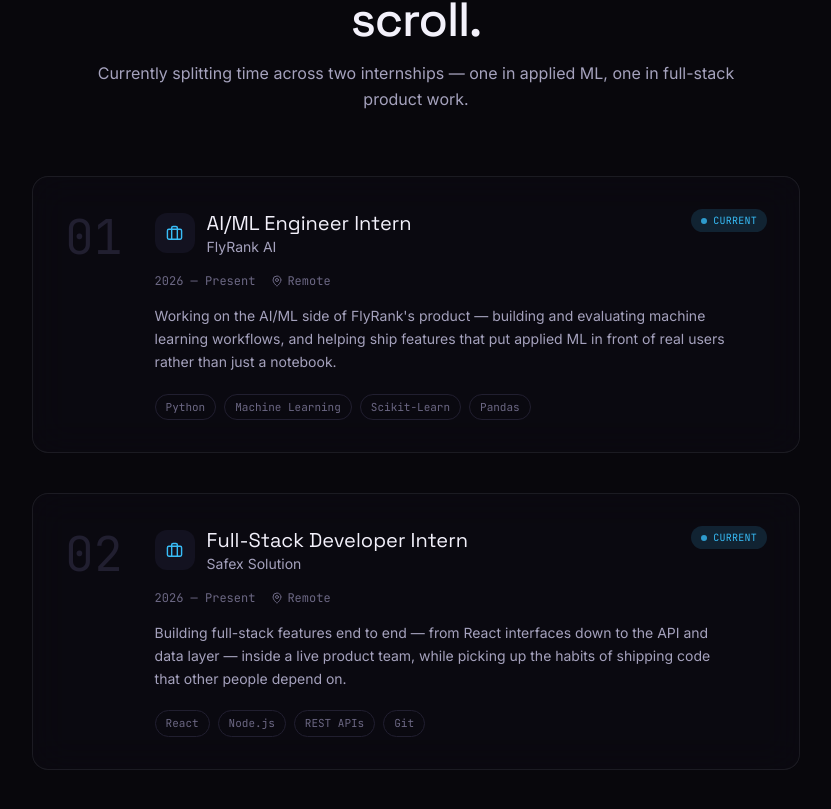
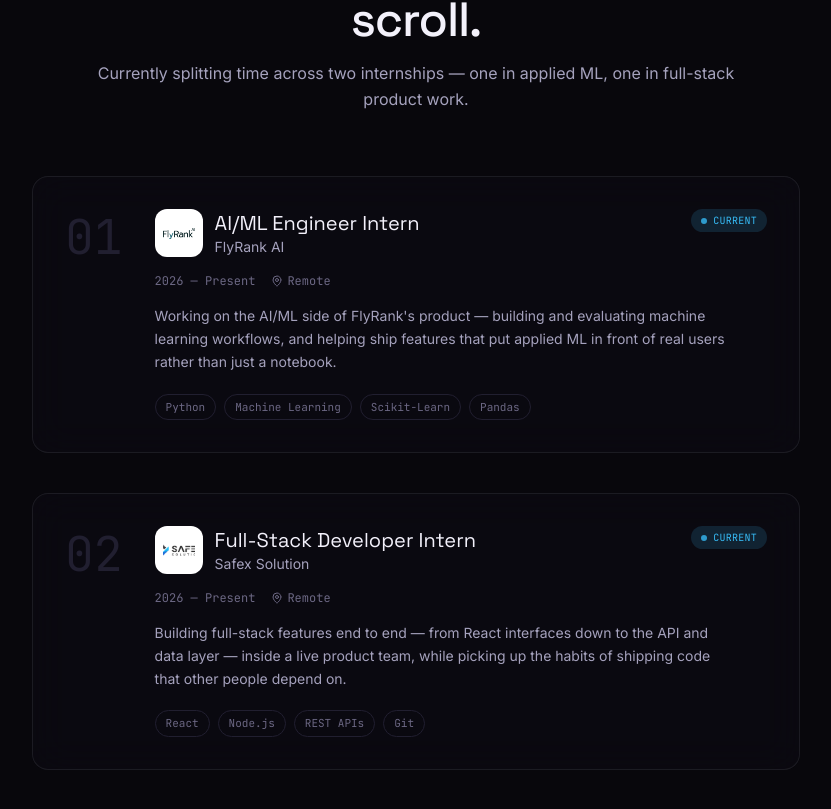
Before and after one commit to nothaziq/portfolio, a React (Vite) app: page / in a window 1280 px wide. Shown: the part 2422-3231 px from the top of the page, without its empty margins (224-1055 px from the left). Built offline with nearby package versions, Linux system fonts and the light colour scheme.

Commit message:
Enhanced experience Section.

```diff
--- a/src/constants/data.js
+++ b/src/constants/data.js
@@ -6,6 +6,8 @@
 import cinematchImg from "../assets/projects/cinematch.webp";
 import gamedeckImg from "../assets/projects/gamedeck.webp";
 import bachatImg from "../assets/projects/bachat.webp";
+import flyrankLogo from "../assets/companies/flyrank.png";
+import safexLogo from "../assets/companies/safex.png";
 
 export const PROFILE = {
   name: "Muhammad Haziq",
@@ -101,6 +103,7 @@ export const WORK_EXPERIENCE = [
     id: "flyrank",
     role: "AI/ML Engineer Intern",
     company: "FlyRank AI",
+    logo: flyrankLogo,
     location: "Remote",
     period: "2026 — Present",
     current: true,
@@ -112,6 +115,7 @@ export const WORK_EXPERIENCE = [
     id: "safex",
     role: "Full-Stack Developer Intern",
     company: "Safex Solution",
+    logo: safexLogo,
     location: "Remote",
     period: "2026 — Present",
     current: true,
--- a/src/sections/Experience.jsx
+++ b/src/sections/Experience.jsx
@@ -1,6 +1,6 @@
 import { useRef } from "react";
 import { motion, useScroll, useTransform } from "framer-motion";
-import { Briefcase, MapPin } from "lucide-react";
+import { MapPin } from "lucide-react";
 import SectionHeading from "../components/SectionHeading";
 import { WORK_EXPERIENCE } from "../constants/data";
 
@@ -35,8 +35,12 @@ function ExperienceCard({ job, index }) {
           <div className="flex-1">
             <div className="flex flex-wrap items-start justify-between gap-3">
               <div className="flex items-center gap-3">
-                <span className="flex h-10 w-10 shrink-0 items-center justify-center rounded-xl bg-[var(--color-surface-2)] text-[var(--color-accent)]">
-                  <Briefcase size={17} />
+                <span className="flex h-12 w-12 shrink-0 items-center justify-center overflow-hidden rounded-xl bg-white p-2">
+                  <img
+                    src={job.logo}
+                    alt={`${job.company} logo`}
+                    className="h-full w-full object-contain"
+                  />
                 </span>
                 <div>
                   <h3 className="font-display text-lg sm:text-xl text-[var(--color-ink)]">
```
Also changed, not shown: src/assets/companies/flyrank.png (added), src/assets/companies/safex.png (added).
